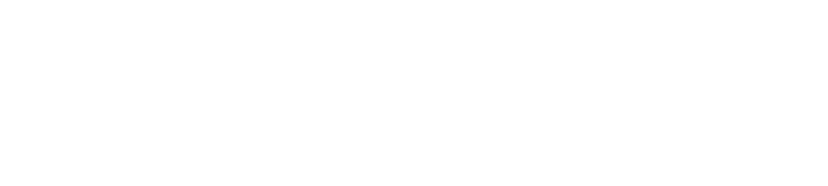
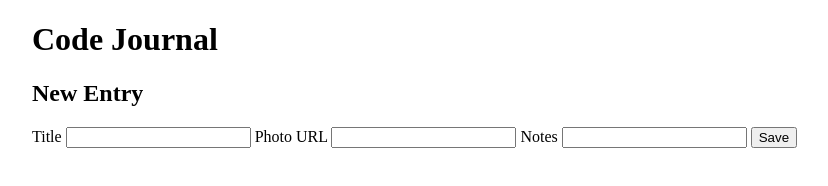
Before and after one commit to Kitlonglai/code-journal, a website: page index.html in a window 1280 px wide. Shown: the whole page, without its empty margins (182-1010 px from the left). Drawn offline with Linux system fonts and the light colour scheme.

Commit message:
Below the header, create the HTML for the form that creates a journal entry in the data-view=entry-form element. This form needs to match the format shown in the example figma. #1

```diff
--- a/index.html
+++ b/index.html
@@ -18,10 +18,22 @@
 <body>
   <header>
     <div class="container">
+      <h1>Code Journal</h1>
     </div>
   </header>
   <main class="container">
-    <div data-view="entry-form"></div>
+    <div data-view="entry-form">
+      <form>
+        <h2>New Entry</h2>
+        <label for="title">Title</label>
+        <input type="text" name="title" id="title">
+        <label for="photourl">Photo URL</label>
+        <input type="text" name="photourl" id="photourl">
+        <label for="notes">Notes</label>
+        <input type="text" name="notes" id="notes">
+        <button>Save</button>
+      </form>
+    </div>
     <div data-view="entries" class="hidden"></div>
   </main>
   <script src="js/data.js"></script>
```
